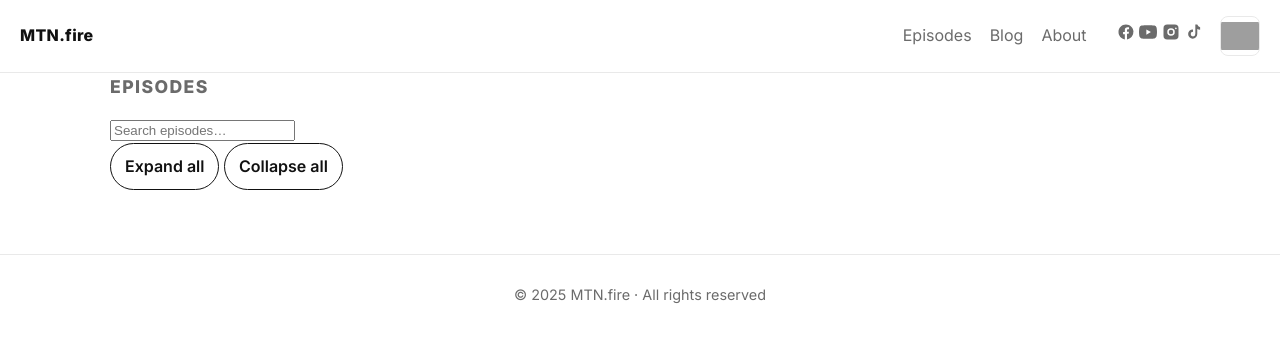
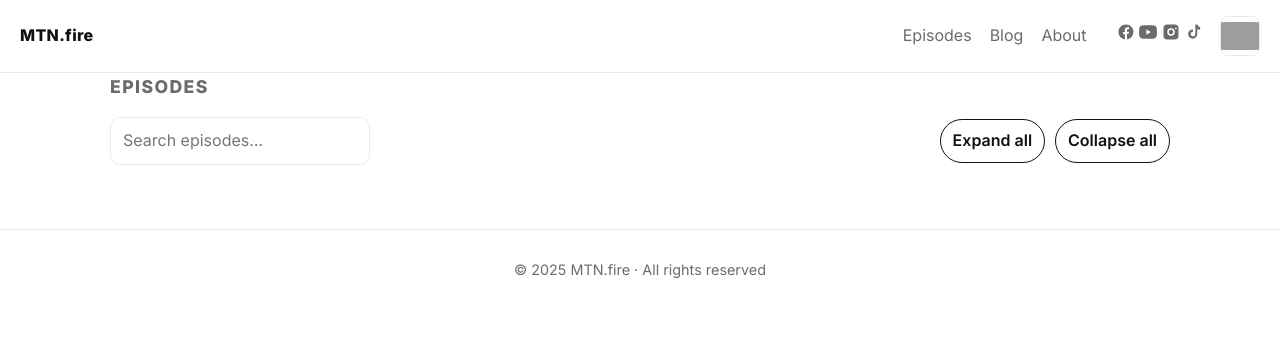
Before and after one commit to mtnfire/mtnfire.org, a Jekyll site: the page built from episodes.md, in a window 1280 px wide. Shown: the top 342 px of the page. Built offline with Jekyll 4.4.1, drawn with Linux system fonts in a browser that asks for light colours; grey boxes are pictures that could not be loaded.

Commit message:
Update main.css

```diff
--- a/assets/css/main.css
+++ b/assets/css/main.css
@@ -354,3 +354,36 @@
 @media (min-width: 821px){
   .site-head{ height:auto; padding:16px 20px; }
 }
+/* Episodes page: season accordions */
+.season{
+  margin: 12px 0 20px;
+  border: 1px solid var(--rule);
+  border-radius: 12px;
+  background: var(--bg);
+  padding: 6px 10px;
+}
+.season > summary{
+  cursor: pointer;
+  list-style: none;
+  display: flex;
+  align-items: baseline;
+  gap: 8px;
+  font-weight: 600;
+}
+.season > summary::-webkit-details-marker{ display:none }
+.season[open]{ padding-bottom: 12px; }
+.season .cards{ margin-top: 12px; }
+
+/* Filter bar */
+.filter-bar{
+  display:flex; gap:10px; flex-wrap:wrap; align-items:center;
+  margin: 12px 0 8px;
+}
+.filter-bar .spacer{ flex: 1 1 auto; }
+.filter-bar input[type="search"],
+.filter-bar select{
+  padding:10px 12px; border:1px solid var(--rule);
+  border-radius:10px; background:var(--bg); color:var(--fg);
+  font:inherit;
+}
+.filter-bar button.pill.outline{ padding: 8px 12px; }
```
